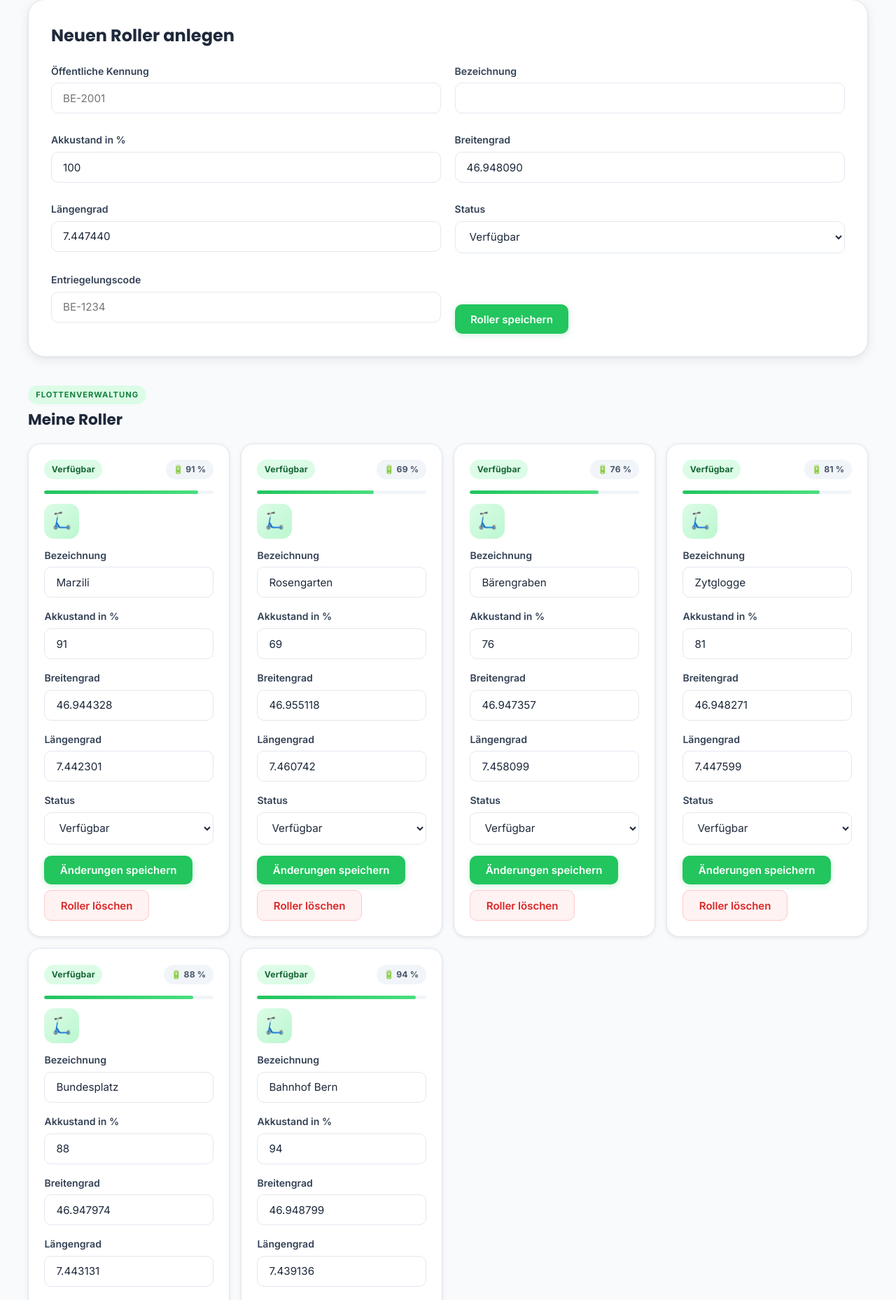
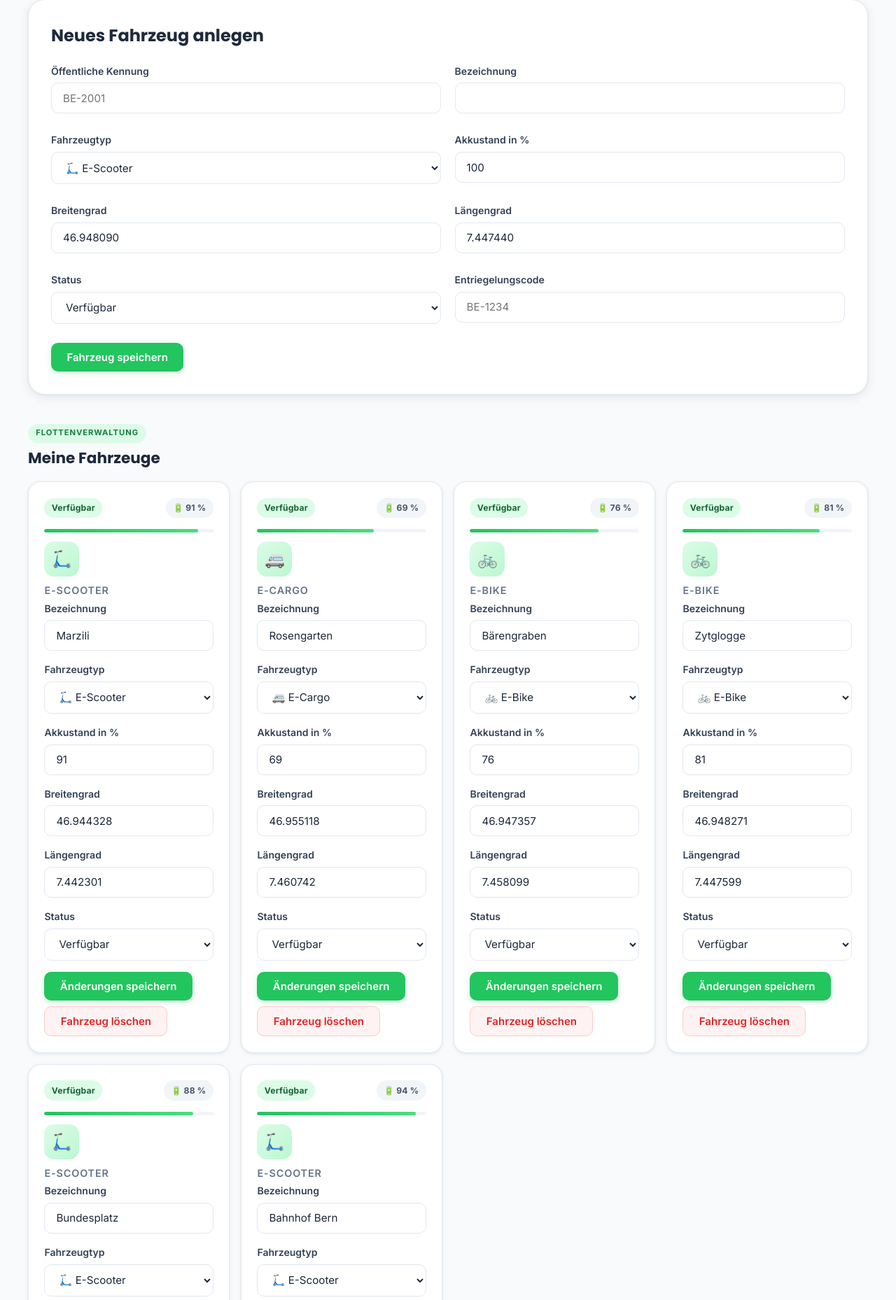
Before and after one commit to mogomes/e-mobility, a Flask app: page /providers/scooters in a window 1280 px wide. Shown: the part 875-2733 px from the top of the page at 70% size. Run offline with Flask 3, Linux system fonts and the light colour scheme; a user stored in the database is signed in.

Commit message:
feat: new vehicle type

```diff
--- a/app/__init__.py
+++ b/app/__init__.py
@@ -3,7 +3,7 @@ from flask import Flask
 from config import Config
 
 from .extensions import db, login_manager, migrate
-from .presentation import role_label, status_label
+from .presentation import role_label, status_label, vehicle_type_emoji, vehicle_type_label
 from .services import seed_demo_data
 
 
@@ -36,6 +36,8 @@ def create_app(test_config=None):
         return {
             'status_label': status_label,
             'role_label': role_label,
+            'vehicle_type_label': vehicle_type_label,
+            'vehicle_type_emoji': vehicle_type_emoji,
         }
 
     with app.app_context():
--- a/app/api/routes.py
+++ b/app/api/routes.py
@@ -13,6 +13,7 @@ def serialize_scooter(scooter: Scooter) -> dict:
         'id': scooter.id,
         'public_id': scooter.public_id,
         'name': scooter.name,
+        'vehicle_type': scooter.vehicle_type,
         'battery_level': scooter.battery_level,
         'latitude': float(scooter.latitude),
         'longitude': float(scooter.longitude),
--- a/app/main/routes.py
+++ b/app/main/routes.py
@@ -17,6 +17,7 @@ def serialize_scooter_map(scooter: Scooter) -> dict:
         'status': scooter.status,
         'battery_level': scooter.battery_level,
         'unlock_code': scooter.unlock_code,
+        'vehicle_type': scooter.vehicle_type,
     }
 
 
--- a/app/presentation.py
+++ b/app/presentation.py
@@ -1,4 +1,4 @@
-from .models import RentalStatus, ScooterStatus, UserRole
+from .models import RentalStatus, ScooterStatus, UserRole, VehicleType
 
 
 def status_label(value: str) -> str:
@@ -18,3 +18,21 @@ def role_label(value: str) -> str:
         UserRole.PROVIDER.value: 'Anbieter',
     }
     return mapping.get(value, str(value))
+
+
+def vehicle_type_label(value: str) -> str:
+    mapping = {
+        VehicleType.E_SCOOTER.value: 'E-Scooter',
+        VehicleType.E_BIKE.value: 'E-Bike',
+        VehicleType.E_CARGO.value: 'E-Cargo',
+    }
+    return mapping.get(value, str(value))
+
+
+def vehicle_type_emoji(value: str) -> str:
+    mapping = {
+        VehicleType.E_SCOOTER.value: '🛴',
+        VehicleType.E_BIKE.value: '🚲',
+        VehicleType.E_CARGO.value: '🚐',
+    }
+    return mapping.get(value, '🛴')
--- a/app/providers/routes.py
+++ b/app/providers/routes.py
@@ -4,7 +4,7 @@ from flask import Blueprint, abort, flash, redirect, render_template, request, u
 from flask_login import current_user, login_required
 
 from ..extensions import db
-from ..models import Scooter, ScooterStatus, UserRole
+from ..models import Scooter, ScooterStatus, UserRole, VehicleType
 
 
 providers_bp = Blueprint('providers', __name__)
@@ -18,6 +18,7 @@ def serialize_scooter_map(scooter: Scooter) -> dict:
         'longitude': float(scooter.longitude),
         'status': scooter.status,
         'battery_level': scooter.battery_level,
+        'vehicle_type': scooter.vehicle_type,
     }
 
 
@@ -38,17 +39,18 @@ def scooters():
             battery_level=int(request.form.get('battery_level', 100)),
             latitude=float(request.form.get('latitude', 46.94809)),
             longitude=float(request.form.get('longitude', 7.44744)),
+            vehicle_type=request.form.get('vehicle_type', VehicleType.E_SCOOTER.value),
             status=request.form.get('status', ScooterStatus.AVAILABLE.value),
             unlock_code=request.form.get('unlock_code', '').strip() or secrets.token_hex(4).upper(),
             provider_id=current_user.id,
         )
         db.session.add(scooter)
         db.session.commit()
-        flash('Roller wurde erstellt.', 'success')
+        flash('Fahrzeug wurde erstellt.', 'success')
         return redirect(url_for('providers.scooters'))
 
     scooters = Scooter.query.filter_by(provider_id=current_user.id).order_by(Scooter.id.desc()).all()
-    return render_template('providers/scooters.html', scooters=scooters, scooter_status=ScooterStatus, map_scooters=[serialize_scooter_map(s) for s in scooters])
+    return render_template('providers/scooters.html', scooters=scooters, scooter_status=ScooterStatus, vehicle_type=VehicleType, map_scooters=[serialize_scooter_map(s) for s in scooters])
 
 
 @providers_bp.route('/scooters/<int:scooter_id>/update', methods=['POST'])
@@ -60,9 +62,10 @@ def update_scooter(scooter_id):
     scooter.battery_level = int(request.form.get('battery_level', scooter.battery_level))
     scooter.latitude = float(request.form.get('latitude', scooter.latitude))
     scooter.longitude = float(request.form.get('longitude', scooter.longitude))
+    scooter.vehicle_type = request.form.get('vehicle_type', scooter.vehicle_type)
     scooter.status = request.form.get('status', scooter.status)
     db.session.commit()
-    flash('Roller wurde aktualisiert.', 'success')
+    flash('Fahrzeug wurde aktualisiert.', 'success')
     return redirect(url_for('providers.scooters'))
 
 
@@ -73,5 +76,5 @@ def delete_scooter(scooter_id):
     scooter = Scooter.query.filter_by(id=scooter_id, provider_id=current_user.id).first_or_404()
     db.session.delete(scooter)
     db.session.commit()
-    flash('Roller wurde gelöscht.', 'info')
+    flash('Fahrzeug wurde gelöscht.', 'info')
     return redirect(url_for('providers.scooters'))
--- a/app/rentals/routes.py
+++ b/app/rentals/routes.py
@@ -16,7 +16,7 @@ def start(scooter_id):
     unlock_code = request.form.get('unlock_code', '').strip()
     try:
         start_rental(current_user, scooter, unlock_code=unlock_code)
-        flash('Scooter erfolgreich entriegelt und Ausleihe gestartet.', 'success')
+        flash('Fahrzeug erfolgreich entriegelt und Ausleihe gestartet.', 'success')
     except ValueError as exc:
         flash(str(exc), 'danger')
     return redirect(url_for('main.dashboard'))
--- a/app/static/css/style.css
+++ b/app/static/css/style.css
@@ -423,6 +423,16 @@ button.danger:hover { background: #dc2626; color: #fff; border-color: #dc2626; }
 .battery-bar-fill.low      { background: linear-gradient(90deg, #f59e0b, #fbbf24); }
 .battery-bar-fill.critical { background: linear-gradient(90deg, #ef4444, #f87171); }
 
+/* === VEHICLE TYPE === */
+.vehicle-type-label {
+  font-size: .72rem;
+  font-weight: 600;
+  letter-spacing: .06em;
+  text-transform: uppercase;
+  color: var(--primary-dark);
+  margin: -.25rem 0 .5rem;
+}
+
 /* === QR CODE === */
 .qr-wrapper {
   display: flex;
--- a/app/templates/providers/scooters.html
+++ b/app/templates/providers/scooters.html
@@ -6,7 +6,7 @@
   <div class="hero-copy">
     <span class="eyebrow">Werkzeuge für Anbieter</span>
     <h1>Flotte in Bern verwalten</h1>
-    <p>Erstelle neue Roller, pflege Akkustand, Standort und Verfügbarkeit und halte deine Flotte für Bern aktuell.</p>
+    <p>Erstelle neue Fahrzeuge (E-Scooter, E-Bike, E-Cargo), pflege Akkustand, Standort und Verfügbarkeit und halte deine Flotte für Bern aktuell.</p>
   </div>
 </section>
 
@@ -21,13 +21,20 @@
 </div>
 
 <section class="form-card wide-card">
-  <h2>Neuen Roller anlegen</h2>
+  <h2>Neues Fahrzeug anlegen</h2>
   <form method="post" class="form-grid">
     <label>Öffentliche Kennung
       <input type="text" name="public_id" placeholder="BE-2001">
     </label>
     <label>Bezeichnung
       <input type="text" name="name" required>
+    </label>
+    <label>Fahrzeugtyp
+      <select name="vehicle_type">
+        <option value="{{ vehicle_type.E_SCOOTER.value }}">🛴 E-Scooter</option>
+        <option value="{{ vehicle_type.E_BIKE.value }}">🚲 E-Bike</option>
+        <option value="{{ vehicle_type.E_CARGO.value }}">🚐 E-Cargo</option>
+      </select>
     </label>
     <label>Akkustand in %
       <input type="number" name="battery_level" min="0" max="100" value="100" required>
@@ -49,7 +56,7 @@
       <input type="text" name="unlock_code" placeholder="BE-1234">
     </label>
     <div class="form-actions">
-      <button type="submit">Roller speichern</button>
+      <button type="submit">Fahrzeug speichern</button>
     </div>
   </form>
 </section>
@@ -57,7 +64,7 @@
 <section class="section-headline">
   <div>
     <span class="eyebrow">Flottenverwaltung</span>
-    <h2>Meine Roller</h2>
+    <h2>Meine Fahrzeuge</h2>
   </div>
 </section>
 <div class="grid card-grid">
@@ -71,10 +78,18 @@
         <div class="battery-bar-fill{% if scooter.battery_level < 20 %} critical{% elif scooter.battery_level < 40 %} low{% endif %}"
              style="width: {{ scooter.battery_level }}%"></div>
       </div>
-      <div class="scooter-visual">🛴</div>
+      <div class="scooter-visual">{{ vehicle_type_emoji(scooter.vehicle_type) }}</div>
+      <p class="vehicle-type-label">{{ vehicle_type_label(scooter.vehicle_type) }}</p>
       <form method="post" action="{{ url_for('providers.update_scooter', scooter_id=scooter.id) }}">
         <label>Bezeichnung
           <input type="text" name="name" value="{{ scooter.name }}" required>
+        </label>
+        <label>Fahrzeugtyp
+          <select name="vehicle_type">
+            <option value="e_scooter" {% if scooter.vehicle_type == 'e_scooter' %}selected{% endif %}>🛴 E-Scooter</option>
+            <option value="e_bike"    {% if scooter.vehicle_type == 'e_bike'    %}selected{% endif %}>🚲 E-Bike</option>
+            <option value="e_cargo"   {% if scooter.vehicle_type == 'e_cargo'   %}selected{% endif %}>🚐 E-Cargo</option>
+          </select>
         </label>
         <label>Akkustand in %
           <input type="number" name="battery_level" min="0" max="100" value="{{ scooter.battery_level }}" required>
@@ -95,13 +110,13 @@
         <button type="submit">Änderungen speichern</button>
       </form>
       <form method="post" action="{{ url_for('providers.delete_scooter', scooter_id=scooter.id) }}" style="margin-top:.5rem">
-        <button type="submit" class="danger">Roller löschen</button>
+        <button type="submit" class="danger">Fahrzeug löschen</button>
       </form>
     </article>
   {% else %}
     <article class="card empty-card">
       <h3>Noch keine Fahrzeuge</h3>
-      <p>Lege deinen ersten Roller für Bern an, um die Flotte aufzubauen.</p>
+      <p>Lege dein erstes Fahrzeug für Bern an, um die Flotte aufzubauen.</p>
     </article>
   {% endfor %}
 </div>
@@ -113,11 +128,11 @@
     maxZoom: 19,
     attribution: '&copy; OpenStreetMap-Mitwirkende'
   }).addTo(flottenkarte);
-  flottenDaten.forEach((roller) => {
-    if (roller.latitude && roller.longitude) {
-      L.marker([roller.latitude, roller.longitude])
+  flottenDaten.forEach((fahrzeug) => {
+    if (fahrzeug.latitude && fahrzeug.longitude) {
+      L.marker([fahrzeug.latitude, fahrzeug.longitude])
         .addTo(flottenkarte)
-        .bindPopup(`<strong>${roller.name}</strong><br>${roller.public_id}<br>Akku: ${roller.battery_level}%`);
+        .bindPopup(`<strong>${fahrzeug.name}</strong><br>${fahrzeug.public_id}<br>Typ: ${fahrzeug.vehicle_type}<br>Akku: ${fahrzeug.battery_level}%`);
     }
   });
 </script>
```
Also changed, not shown: app/models.py (+7 -0 lines), app/services.py (+9 -3 lines), app/templates/main/dashboard.html (+6 -5 lines), app/templates/main/index.html (+14 -13 lines), docs/01_management_summary.md (+1 -1 lines), docs/02_anforderungen.md (+15 -14 lines), docs/03_benutzerhandbuch.md (+29 -19 lines), docs/04_api_dokumentation.md (+14 -9 lines), docs/05_systemarchitektur.md (+3 -1 lines), docs/06_testprotokoll.md (+3 -3 lines), tests/test_app.py (+2 -1 lines).
